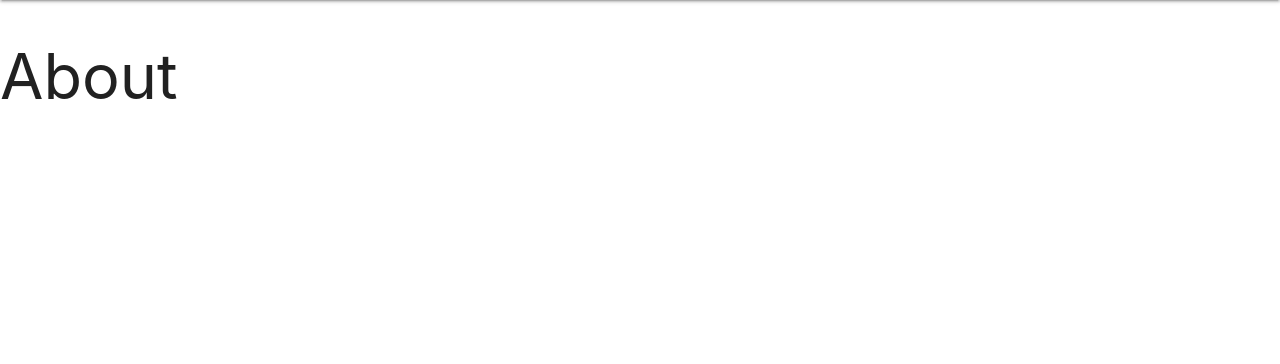
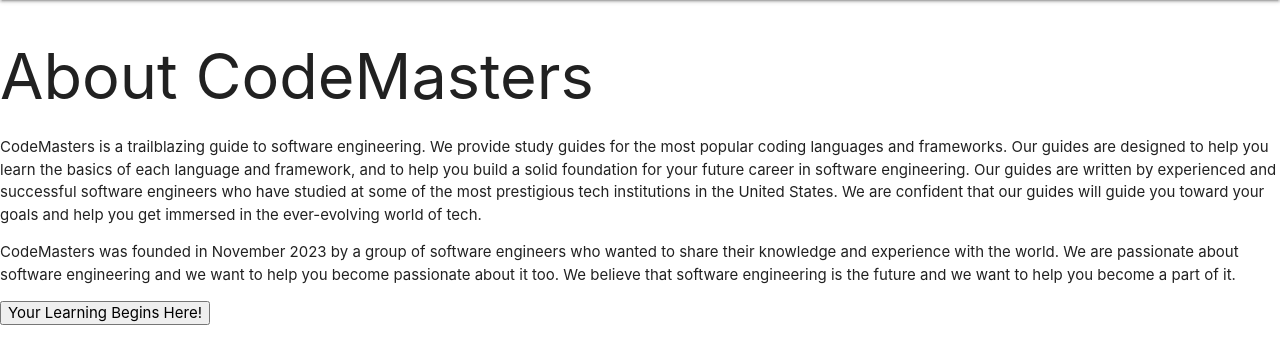
Before and after one commit to simoneg80/Code-Masters-, a Django app: page /about/ in a window 1280 px wide. Shown: the part 64-428 px from the top of the page. Run offline with Django 4.2, Linux system fonts and the light colour scheme.

Commit message:
created about content

```diff
--- a/main_app/templates/about.html
+++ b/main_app/templates/about.html
@@ -1,5 +1,24 @@
 {% extends 'base.html' %} {% block content %}
 
-<h1>About</h1>
+<h1>About CodeMasters</h1>
+<p>
+  CodeMasters is a trailblazing guide to software engineering. We provide
+  study guides for the most popular coding languages and frameworks. Our
+  guides are designed to help you learn the basics of each language and
+  framework, and to help you build a solid foundation for your future
+  career in software engineering. Our guides are written by experienced
+  and successful software engineers who have studied at some of the most
+  prestigious tech institutions in the United States. We are confident that
+  our guides will guide you toward your goals and help you get immersed in the
+  ever-evolving world of tech.
+</p>
+<p>
+  CodeMasters was founded in November 2023 by a group of software engineers who
+  wanted to share their knowledge and experience with the world. We are
+  passionate about software engineering and we want to help you become
+  passionate about it too. We believe that software engineering is the
+  future and we want to help you become a part of it.
+</p>
+ <button>Your Learning Begins Here!</button>
 
 {% endblock %}
```
